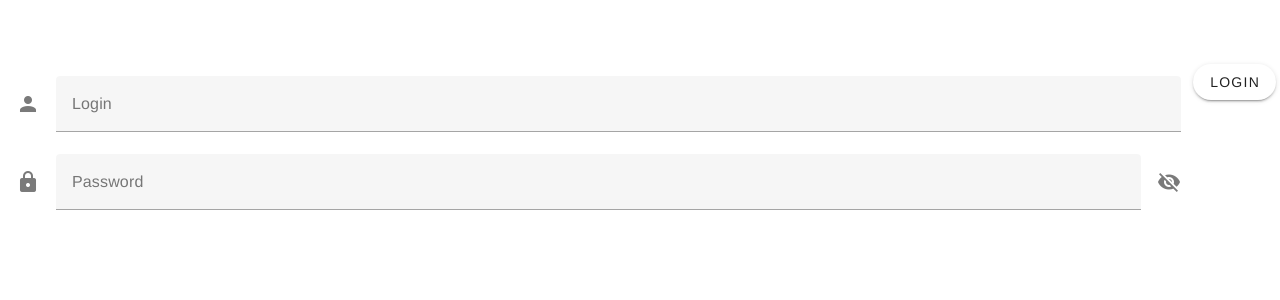
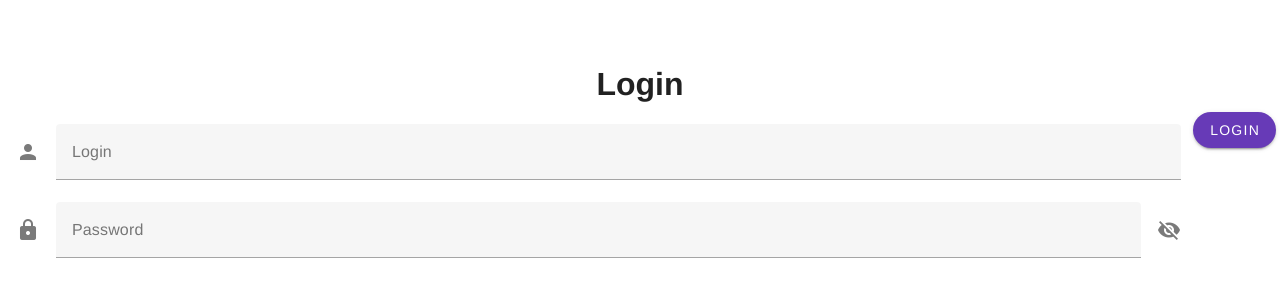
Before and after one commit to FreddyKly/ExtraSecureForum, a Vue app in the folder Frontend/: page /LoginPage in a window 1280 px wide. Shown: the top 300 px of the page. Built offline with nearby package versions, Linux system fonts and the light colour scheme.

Commit message:
styling login

```diff
--- a/Frontend/src/components/LoginPage.vue
+++ b/Frontend/src/components/LoginPage.vue
@@ -1,6 +1,6 @@
 <template>
   <v-app>
-  <v-form>
+    <h1>Login</h1>
     <v-container fluid>
       <v-row>
         <v-col>
@@ -19,18 +19,16 @@
             name="password"
             label="Password"
             :append-icon="password ? 'mdi-eye' : 'mdi-eye-off'"
-            @click:append="() => (password = !password)"
             :type="password ? 'password' : 'text'"
             required
           ></v-text-field>
         </v-col>
-        <v-btn rounded @click="Login();">
+        <v-btn rounded @click="Login();" color="deep-purple accent-4">
           Login
         </v-btn>
-
       </v-row>
+      <v-alert width="30%" class="align-center mb-6" type="error" v-if="this.loginWasClicked">Login Unsuccessful!!</v-alert>
     </v-container>
-  </v-form>
 </v-app>
 </template>
 <script>
@@ -40,15 +38,18 @@ export default {
     return {
       accountname: "",
       password: "",
+      loginWasClicked: false
     }
   },
 
   methods: {
     async Login() {
+      this.loginWasClicked = true
       try{
-      await userService.loginUser({ "username": this.accountname, "password": this.password })
-    }catch(e){
-     console.log(e);
+        await userService.loginUser({ "username": this.accountname, "password": this.password })
+        this.$router.replace({name: 'home'})
+      }catch(e){
+        console.log(e);
     }
   }
   }
```
